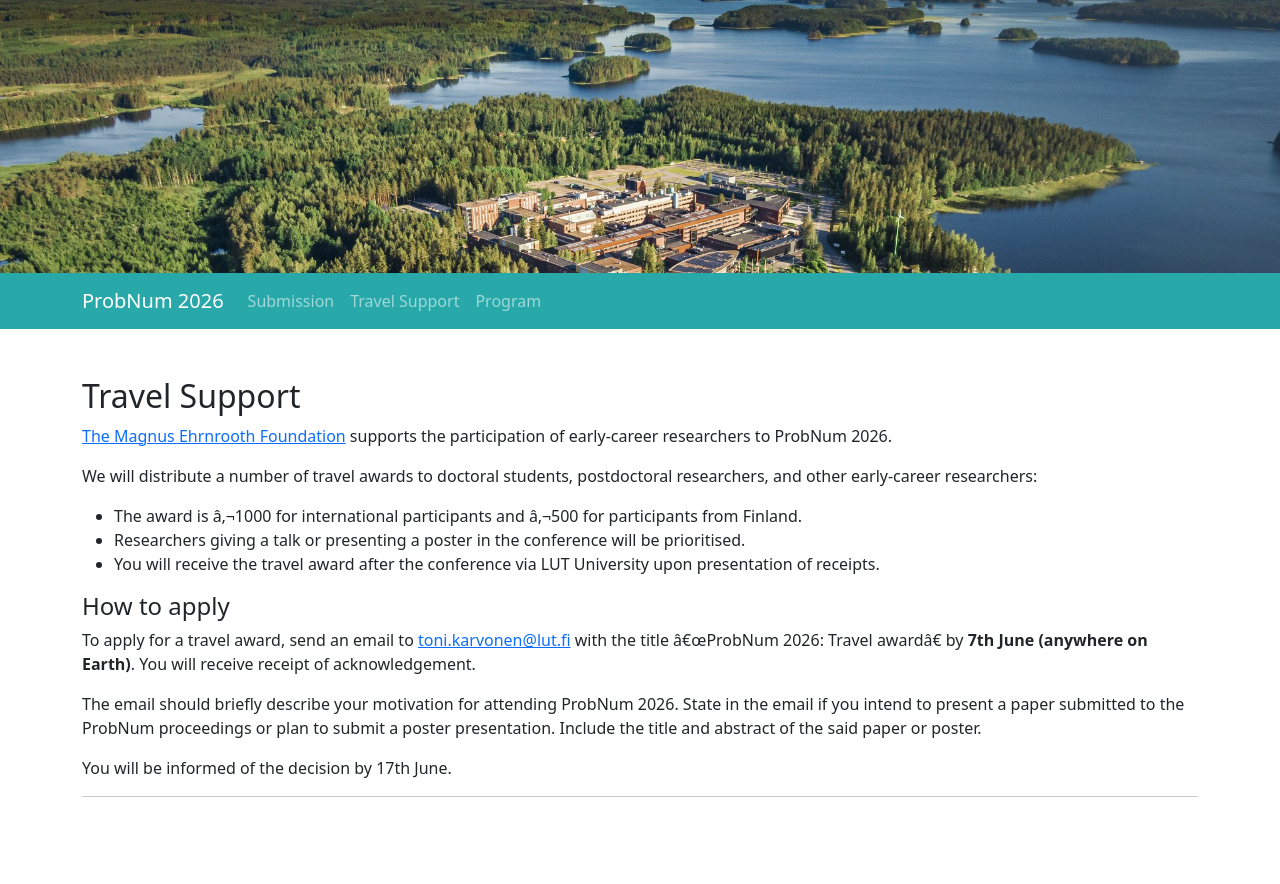
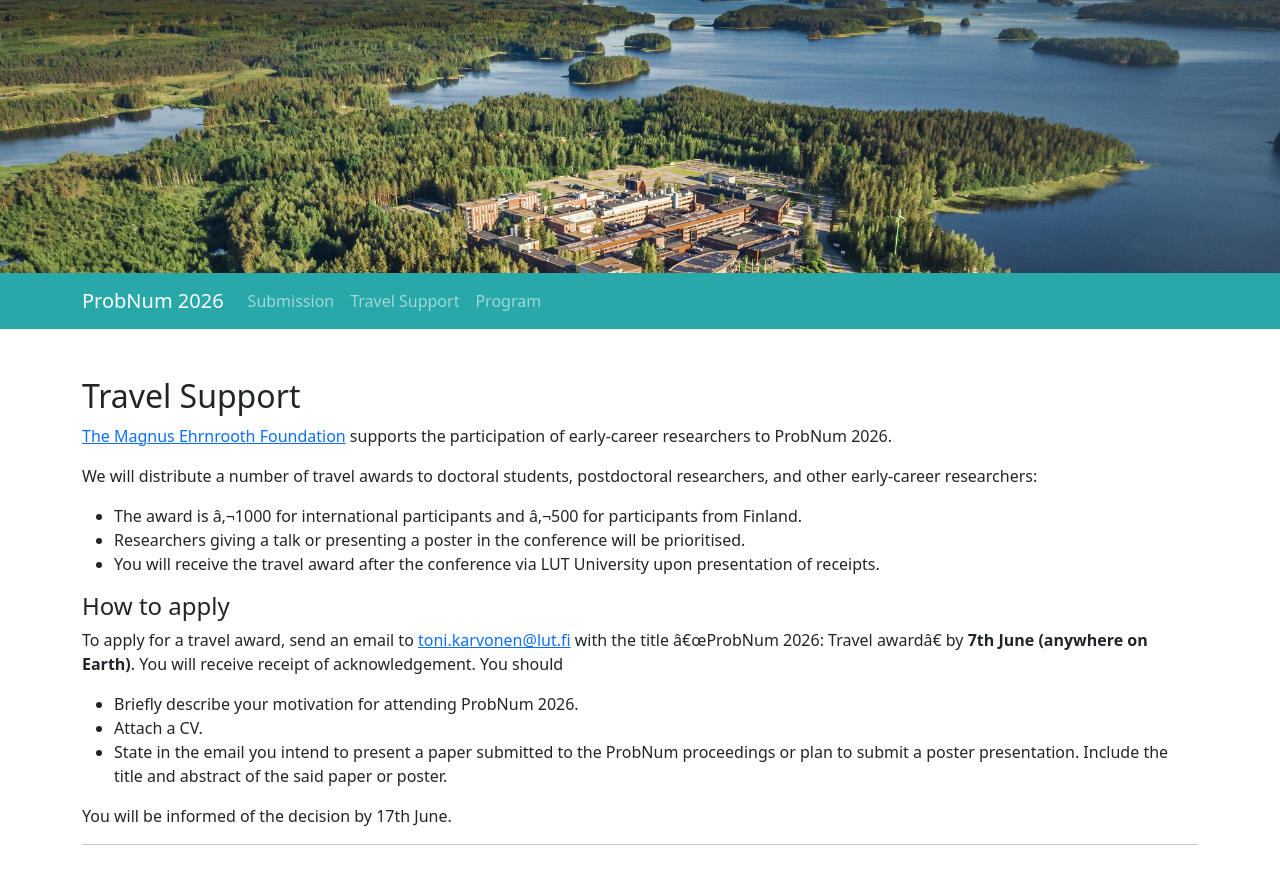
Before and after one commit to probnum2026/probnum2026.github.io, a Jekyll site: the page built from support.md, in a window 1280 px wide. Shown: the top 884 px of the page. Built offline with Jekyll 4.4.1, drawn with Linux system fonts in a browser that asks for light colours; nearby versions of some CDN libraries.

Commit message:
reorganise travel awards

```diff
--- a/support.md
+++ b/support.md
@@ -16,8 +16,10 @@ We will distribute a number of travel awards to doctoral students, postdoctoral
 #### How to apply ####
 
 To apply for a travel award, send an email to [toni.karvonen@lut.fi](mailto:toni.karvonen@lut.fi) with the title "ProbNum 2026: Travel award" by **7th June (anywhere on Earth)**. You will receive receipt of acknowledgement.
-
-The email should briefly describe your motivation for attending ProbNum 2026. State in the email if you intend to present a paper submitted to the ProbNum proceedings or plan to submit a poster presentation. Include the title and abstract of the said paper or poster.
+You should
+- Briefly describe your motivation for attending ProbNum 2026.
+- Attach a CV.
+- State in the email you intend to present a paper submitted to the ProbNum proceedings or plan to submit a poster presentation. Include the title and abstract of the said paper or poster.
 
 You will be informed of the decision by 17th June.
 
```
